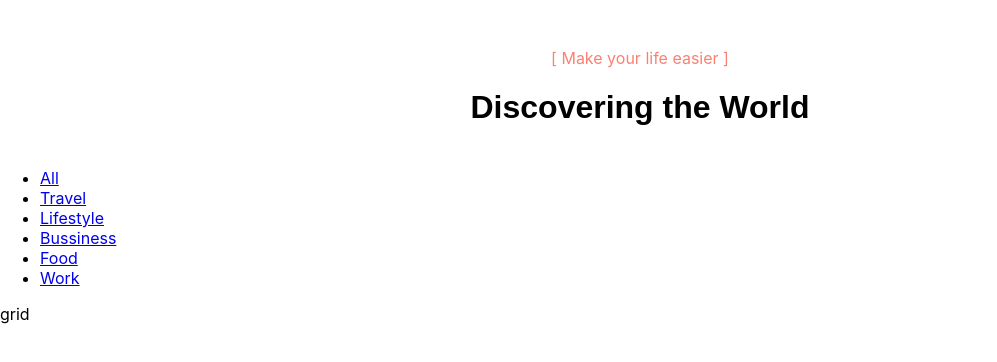
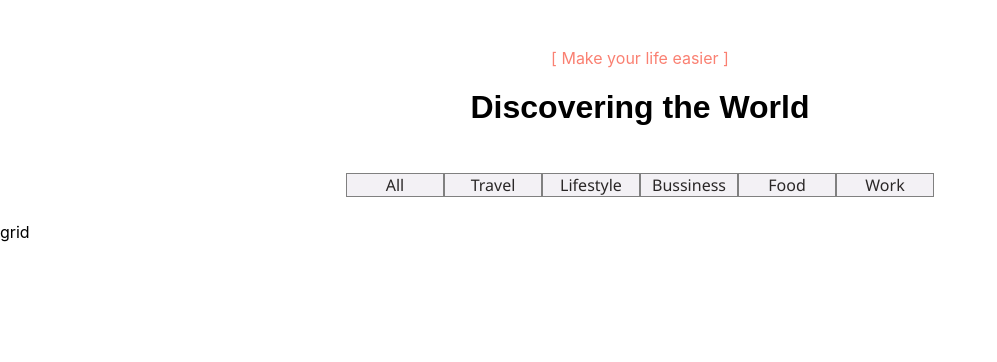
Before and after one commit to laladiaz/accenture-hiring-challenge, a React (Create React App) app: page / in a window 1280 px wide. Shown: the top 362 px of the page, without its empty margins (0-997 px from the left). Built offline with nearby package versions, Linux system fonts and the light colour scheme.

Commit message:
imports NavBar.css into NavBar.js and eliminates the ul from nav

```diff
--- a/src/components/NavBar.js
+++ b/src/components/NavBar.js
@@ -1,15 +1,14 @@
+import './styles/NavBar.css'
 
 const NavBar = () =>{
     return (
         <nav class="menu">
-            <ul>
-                <li><a href="#">All</a></li>
-                <li><a href="#">Travel</a></li>
-                <li><a href="#">Lifestyle</a></li>
-                <li><a href="#">Bussiness</a></li>
-                <li><a href="#">Food</a></li>
-                <li><a href="#">Work</a></li>
-            </ul>
+                <a href="#">All</a>
+                <a href="#">Travel</a>
+                <a href="#">Lifestyle</a>
+                <a href="#">Bussiness</a>
+                <a href="#">Food</a>
+                <a href="#">Work</a>
         </nav>
     )
 }
```
